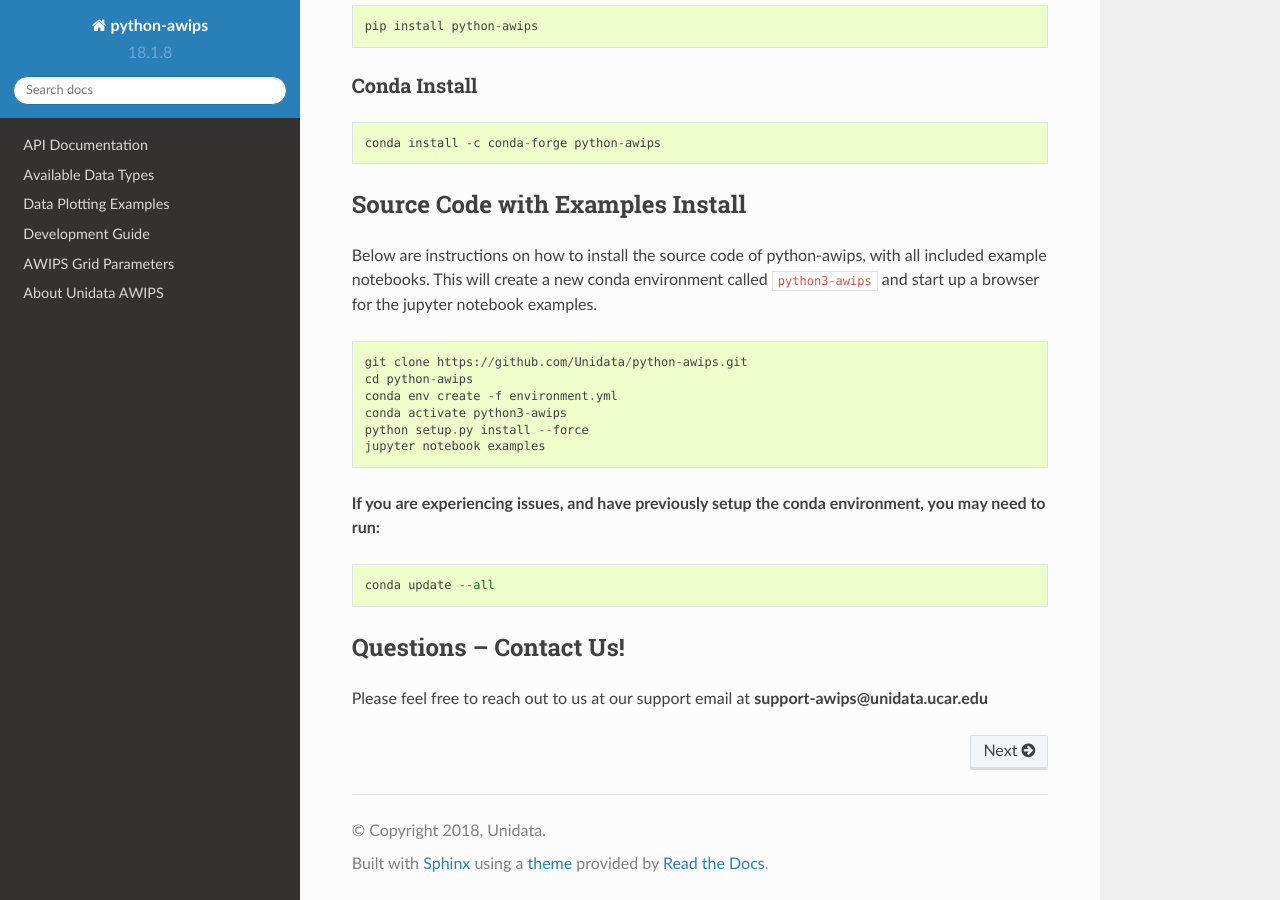
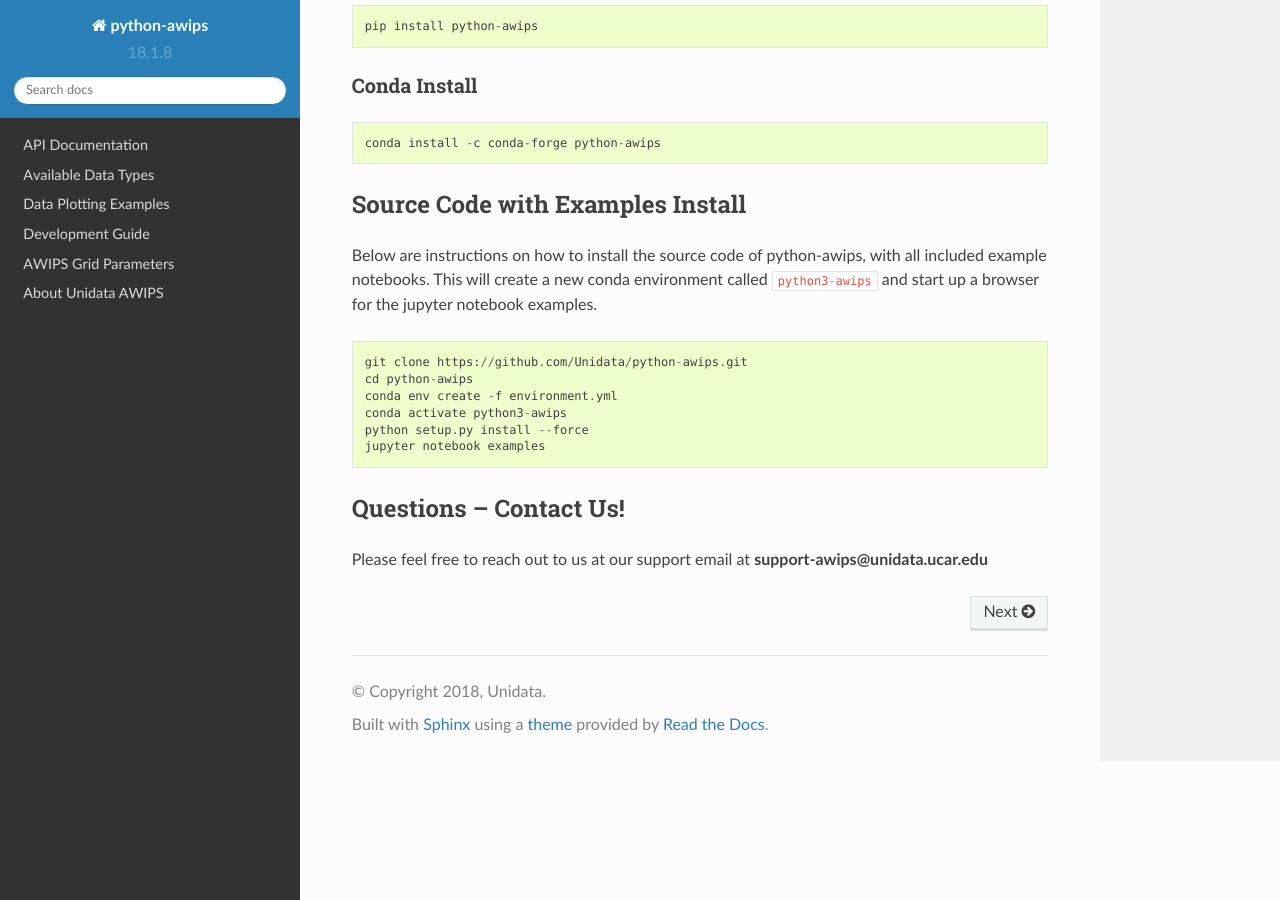
Before and after one commit to Unidata/python-awips, a Sphinx documentation site: the page built from docs/source/index.rst, in a window 1280 px wide and 900 px high, scrolled down 708 px. Built offline with Sphinx 7.4.7 and the Read the Docs theme 2.0.0, drawn with Linux system fonts in a browser that asks for light colours.

Commit message:
Update index.rst
Remove the recommendation of running `conda update --all` because I think it can do more harm than good sometimes, because of code version dependencies.

```diff
--- a/docs/source/index.rst
+++ b/docs/source/index.rst
@@ -54,10 +54,6 @@
     python setup.py install --force
     jupyter notebook examples
 
-**If you are experiencing issues, and have previously setup the conda environment, you may need to run:**
-::
-    conda update --all
-
 
 Questions -- Contact Us!
 ------------------------
```
